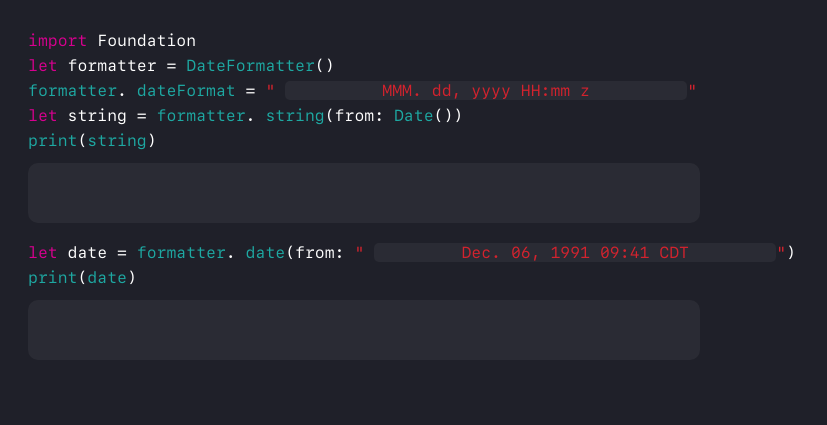
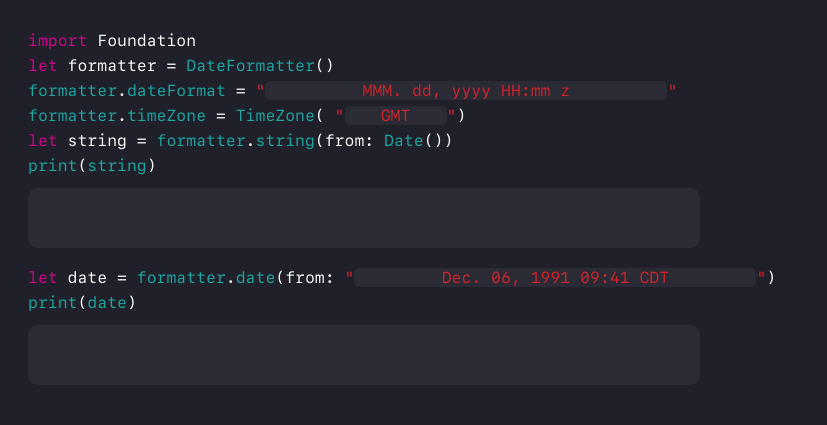
Before and after one commit to ShaneQi/DateFormatter, a plain HTML site: page index.html in a window 1280 px wide. Shown: the whole page, without its empty margins (0-827 px from the left). Drawn offline with nearby package versions, Linux system fonts and the light colour scheme; no server answers.

Commit message:
Added timezone support.

```diff
--- a/app.js
+++ b/app.js
@@ -6,13 +6,14 @@ angular.module("DateFormatterPlayground", [])
 
         this.format = "MMM. dd, yyyy HH:mm z"
         this.dateStringInput = "Dec. 06, 1991 09:41 CDT"
+        this.timeZone = "GMT"
 
         this.$onInit = function () {
             this.post();
         }
 
         this.post = function () {
-            $http.post('https://server.shaneqi.com/dateformatter', { format: this.format, date_string: this.dateStringInput }).then(function (response) {
+            $http.post('https://server.shaneqi.com/dateformatter', { format: this.format, date_string: this.dateStringInput, time_zone: this.timeZone }).then(function (response) {
                 $scope.dateString = response.data.date_string;
                 $scope.dateValue = response.data.date_value;
             });
--- a/index.html
+++ b/index.html
@@ -15,14 +15,14 @@
   <span class="hl-keyword">let</span> formatter =
   <span class="hl-class">DateFormatter</span>()
   <br>
-  <span class="hl-class">formatter</span>.
-  <span class="hl-class">dateFormat</span> =
-  <span class="hl-string">"
-    <input size="40px" type="text" ng-model="controller.format" ng-model-options="{ debounce: 1000 }" ng-change="controller.post()" />"</span>
+  <span class="hl-class">formatter</span>.<span class="hl-class">dateFormat</span> =
+  <span class="hl-string">"<input size="40px" type="text" ng-model="controller.format" ng-model-options="{ debounce: 1000 }" ng-change="controller.post()" />"</span>
+  <br>
+  <span class="hl-class">formatter</span>.<span class="hl-class">timeZone</span> = <span class="hl-class">TimeZone</span>(
+  <span class="hl-string">"<input size="10px" type="text" ng-model="controller.timeZone" ng-model-options="{ debounce: 1000 }" ng-change="controller.post()" />"</span>)
   <br>
   <span class="hl-keyword">let</span> string =
-  <span class="hl-class">formatter</span>.
-  <span class="hl-class">string</span>(from:
+  <span class="hl-class">formatter</span>.<span class="hl-class">string</span>(from:
   <span class="hl-class">Date</span>())
   <br>
   <span class="hl-class">print</span>(<span class="hl-class">string</span>)
@@ -30,10 +30,8 @@
   <span class="output">{{dateString}}</span>
   <br>
   <span class="hl-keyword">let</span> date =
-  <span class="hl-class">formatter</span>.
-  <span class="hl-class">date</span>(from:
-  <span class="hl-string">"
-    <input size="40px" type="text" ng-model-options="{ debounce: 1000 }" ng-change="controller.post()" ng-model="controller.dateStringInput" />"</span>)
+  <span class="hl-class">formatter</span>.<span class="hl-class">date</span>(from:
+  <span class="hl-string">"<input size="40px" type="text" ng-model-options="{ debounce: 1000 }" ng-change="controller.post()" ng-model="controller.dateStringInput" />"</span>)
   <br>
   <span class="hl-class">print</span>(<span class="hl-class">date</span>)
   <br>
```
